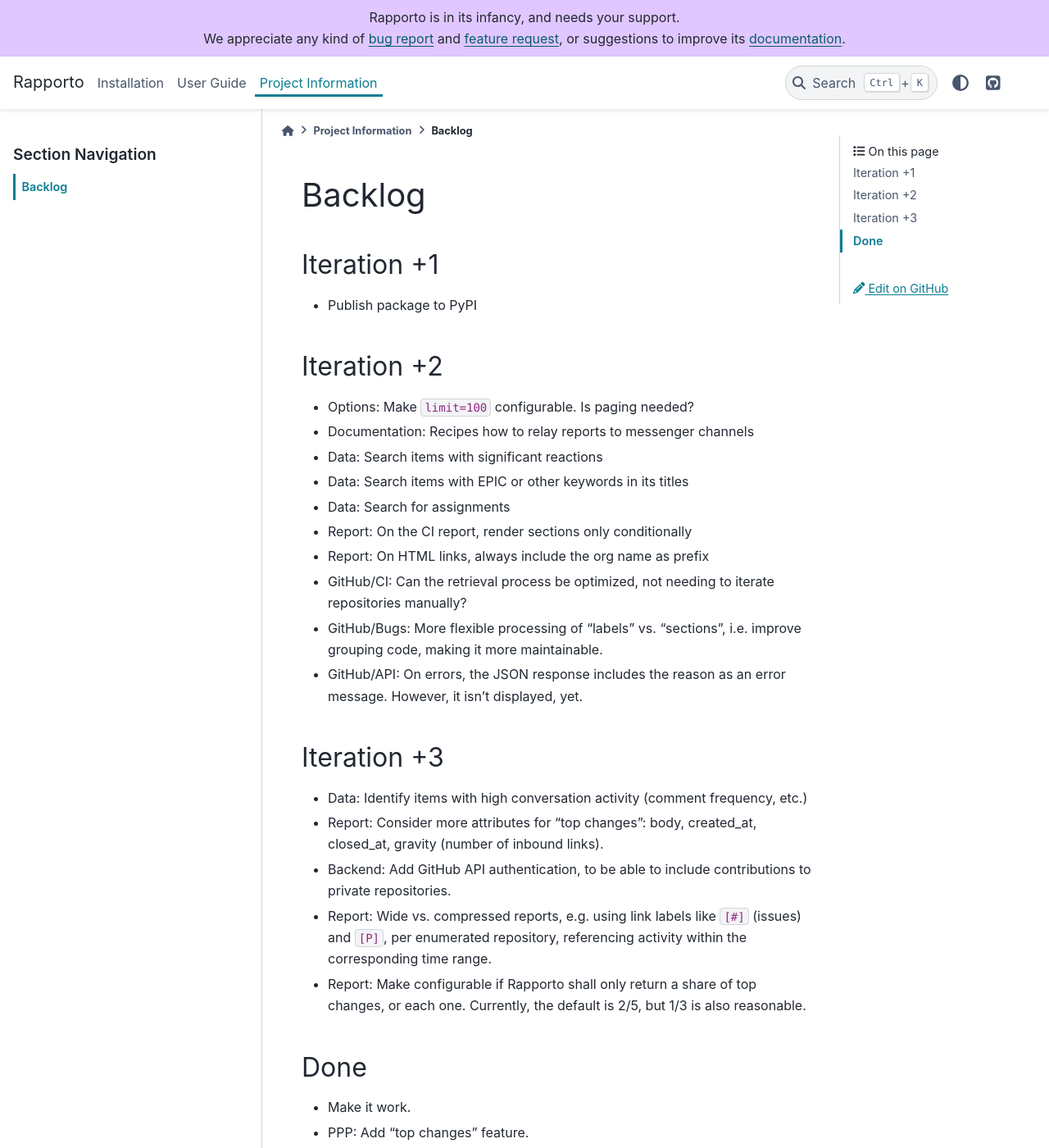
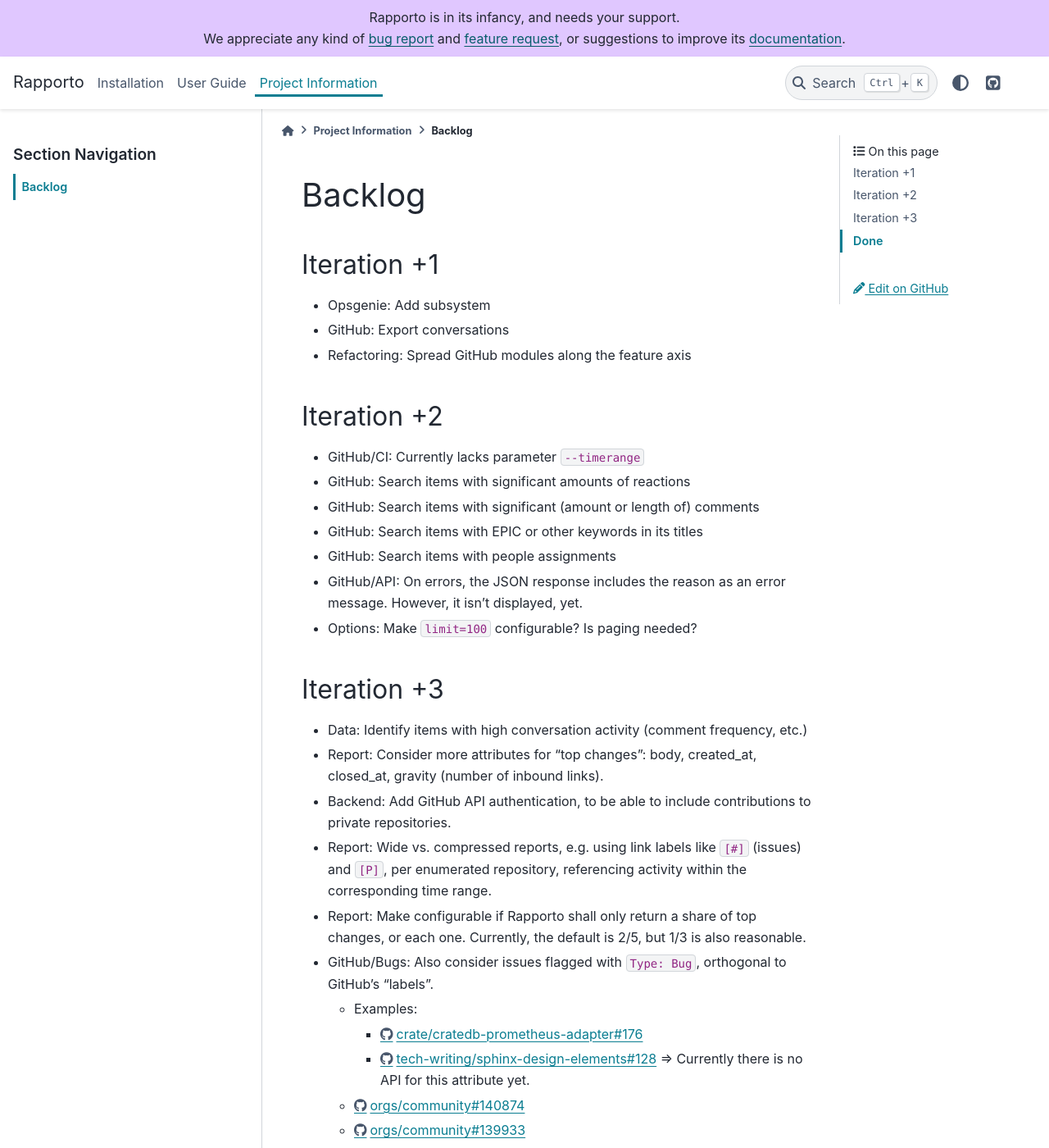
Before and after one commit to tech-writing/rapporto, a Sphinx documentation site: the page built from docs/backlog.md, in a window 1280 px wide and 1400 px high. Shown: the whole window at 82% size. Built offline with Sphinx 7.4.7 and the PyData theme 0.15.4, drawn with Linux system fonts in a browser that asks for light colours; some of the changed text lies outside the part shown.

Commit message:
Documentation: Update backlog and changelog

```diff
--- a/docs/backlog.md
+++ b/docs/backlog.md
@@ -1,22 +1,19 @@
 # Backlog
 
 ## Iteration +1
-- Publish package to PyPI
+- Opsgenie: Add subsystem
+- GitHub: Export conversations
+- Refactoring: Spread GitHub modules along the feature axis
 
 ## Iteration +2
-- Options: Make `limit=100` configurable. Is paging needed?
-- Documentation: Recipes how to relay reports to messenger channels
-- Data: Search items with significant reactions
-- Data: Search items with EPIC or other keywords in its titles
-- Data: Search for assignments
-- Report: On the CI report, render sections only conditionally
-- Report: On HTML links, always include the org name as prefix
-- GitHub/CI: Can the retrieval process be optimized, not needing to iterate
-  repositories manually?
-- GitHub/Bugs: More flexible processing of "labels" vs. "sections",
-  i.e. improve grouping code, making it more maintainable.
+- GitHub/CI: Currently lacks parameter `--timerange`
+- GitHub: Search items with significant amounts of reactions
+- GitHub: Search items with significant (amount or length of) comments
+- GitHub: Search items with EPIC or other keywords in its titles
+- GitHub: Search items with people assignments
 - GitHub/API: On errors, the JSON response includes the reason as an
   error message. However, it isn't displayed, yet.
+- Options: Make `limit=100` configurable? Is paging needed?
 
 ## Iteration +3
 - Data: Identify items with high conversation activity (comment frequency, etc.)
@@ -29,6 +26,14 @@
   corresponding time range.
 - Report: Make configurable if Rapporto shall only return a share of top changes,
   or each one. Currently, the default is 2/5, but 1/3 is also reasonable.
+- GitHub/Bugs: Also consider issues flagged with `Type: Bug`,
+  orthogonal to GitHub's "labels".
+  - Examples:
+    - https://github.com/crate/cratedb-prometheus-adapter/issues/176
+    - https://github.com/tech-writing/sphinx-design-elements/issues/128
+  => Currently there is no API for this attribute yet.
+  - https://github.com/orgs/community/discussions/140874
+  - https://github.com/orgs/community/discussions/139933
 
 ## Done
 - Make it work.
@@ -40,3 +45,13 @@
 - Documentation: Baseline
 - Added basic
 - Options: Make options optional, to report about the complete corpus
+- Publish package to PyPI
+- Report: On the CI report, render sections only conditionally
+- GitHub/CI: Can the retrieval process be optimized, not needing to iterate
+  repositories manually? No: The GitHub API is per-repository.
+- Report: On HTML links, always include the org name as prefix
+- GitHub/Bugs: Add `stale` label
+- GitHub/Bugs: More flexible processing of "labels" vs. "sections",
+  i.e. improve grouping code, making it more maintainable.
+- GitHub/Bugs: Add label `type: Bug`
+- Documentation: Include breadcrumbs into static docs, not just README
--- a/pyproject.toml
+++ b/pyproject.toml
@@ -131,8 +131,8 @@
   "pytest-cov<7",
 ]
 
+urls.Documentation = "https://rapporto.readthedocs.io/"
 urls.Issues = "https://github.com/tech-writing/rapporto/issues"
-urls.Documentation = "https://rapporto.readthedocs.io/"
 urls.Repository = "https://github.com/tech-writing/rapporto"
 
 scripts.rapporto = "rapporto.cli:cli"
```
Also changed, not shown: CHANGES.md (+5 -5 lines).
